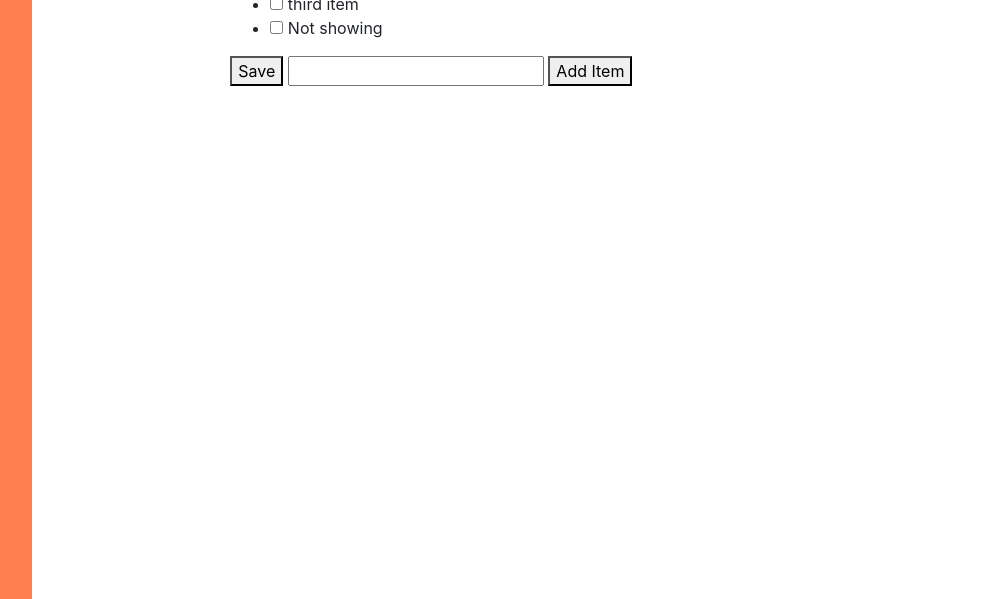
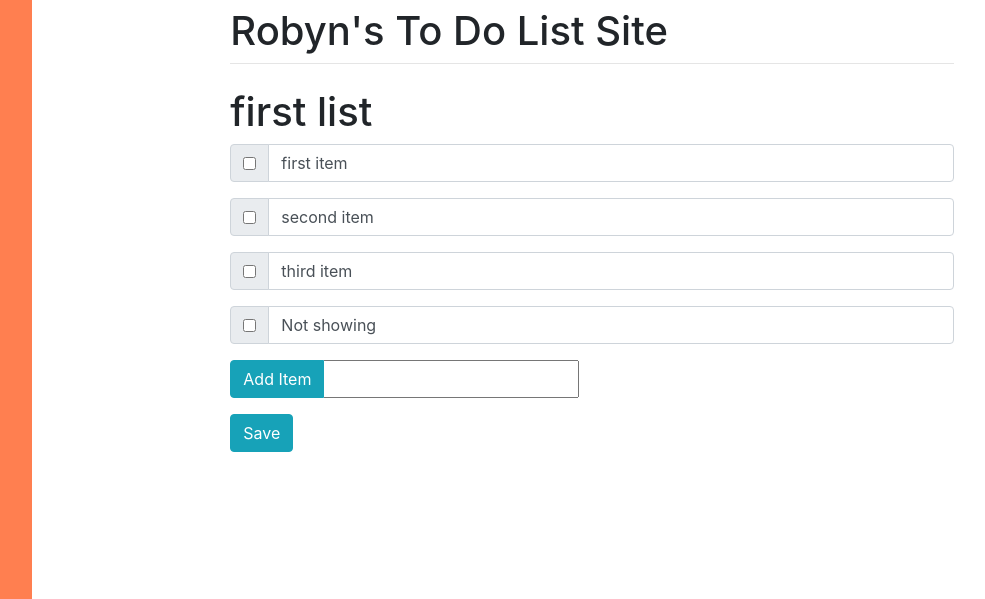
Before and after one commit to robyncam/django_tutorial, a Django app: page /6 in a window 1280 px wide. Shown: the part 201-800 px from the top of the page, without its empty margins (128-1113 px from the left). Run offline with Django 4.2, Linux system fonts and the light colour scheme; data comes from the database, SQL or seed files in the repository; both versions use the stored data as it was after the commit.

Commit message:
created a header image, changed the color of the buttons

```diff
--- a/mysite/main/templates/main/base.html
+++ b/mysite/main/templates/main/base.html
@@ -1,6 +1,23 @@
 <!doctype html>
 <html>
 <head>
+      <div
+    class="p-5 text-center bg-image"
+    style="
+      background-image: url('https://png.pngtree.com/thumb_back/fh260/background/20210709/pngtree-abstract-backgrouns-set-grunge-texture-minimalistic-art-brush-strokes-style-design-image_739359.jpg');
+      height: 200px;
+    "
+  >
+    <div class="mask" style="background-color: rgba(0, 0, 0, 0.6);">
+        <div class="d-flex justify-content-center align-items-center h-100">
+        <div class="text-white">
+          <h1 class="mb-3">Robyn's Site</h1>
+        </div>
+      </div>
+    </div>
+  </div>
+
+
     <style type="text/css">
         .sidenav {
             height:100%;
@@ -42,14 +59,14 @@
 </head>
 <body>
     <div class="sidenav">
-        <a href="/home"> Home </a>
-        <a href="/create"> Create </a>
-        <a href="/6"> Views </a>
+        <a href="/"> Home </a>
+        <a href="/create"> Create List </a>
+        <a href="/6"> View Lists </a>
     </div>
     <div id="content", name="content", class ="main">
         <div class="row justify-content-center">
             <div class="col-8">
-                <h1 class="mt-2">My Site</h1>
+                <h1 class="mt-2">Robyn's To Do List Site</h1>
                 <hr class="mt-0 mb-4">
                 {% block content %}
                 {% endblock %}
--- a/mysite/main/templates/main/list.html
+++ b/mysite/main/templates/main/list.html
@@ -5,17 +5,26 @@
     <h1>{{ls.name}}</h1>
     <form method="post" action ="#">
         {% csrf_token %}
-        <ul>
-            {% for item in ls.item_set.all %}
+        {% for item in ls.item_set.all %}
+        <div class="input-group mb-3">
+            <div class="input-group-prepend">
+                <div class="input-group-text">
                 {% if item.complete == True %}
-                    <li><input type="checkbox", value="clicked", name="c{{item.id}}" checked> {{item.text}} </li>
+                    <input type="checkbox", value="clicked", name="c{{item.id}}" checked>
                 {% else %}
-                    <li><input type="checkbox", value="clicked", name="c{{item.id}}"> {{item.text}}</li>
+                     <input type="checkbox", value="clicked", name="c{{item.id}}">
                 {% endif %}
-            {% endfor %}
-        </ul>
-        <button type="submit", name="save", value="save"> Save </button>
-        <input type=""text", name="new">
-        <button type="submit", name="newItem", value="snewItem"> Add Item </button>
+                </div>
+            </div>
+            <input type="text", value="{{item.text}}" class="form-control">
+        </div>
+        {% endfor %}
+        <div class="input-group mb-3">
+            <div class="input-group-prepend">
+                <button type="submit", name="newItem", value="newItem" class="btn btn-info"> Add Item </button>
+            </div>
+            <input type=""text", name="new">
+        </div>
+        <button type="submit", name="save", value="save" class="btn btn-info"> Save </button>
     </form>
 {% endblock %}
```
Also changed, not shown: mysite/main/templates/main/create.html (+10 -6 lines), mysite/db.sqlite3.
